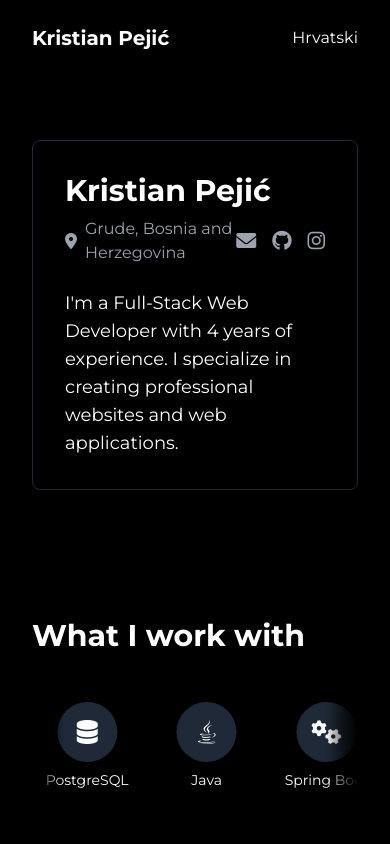
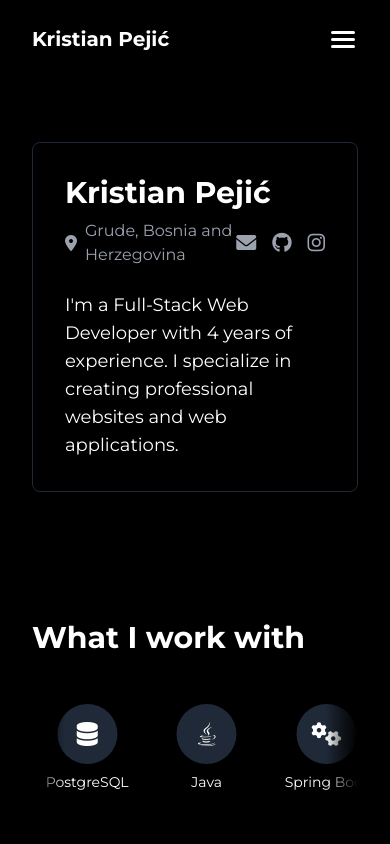
Before and after one commit to KristianPejic/KikoPortfolio, an Angular app: page / in a window 390 px wide. Shown: the top 844 px of the page. Built offline with nearby package versions, Linux system fonts and the light colour scheme.

Commit message:
Hamburger navbar

```diff
--- a/src/app/components/navbar/navbar.component.css
+++ b/src/app/components/navbar/navbar.component.css
@@ -0,0 +1,65 @@
+.hamburger-btn {
+  position: relative;
+  width: 30px;
+  height: 30px;
+  display: flex;
+  flex-direction: column;
+  justify-content: center;
+  align-items: center;
+  z-index: 20;
+}
+
+.hamburger-line {
+  width: 24px;
+  height: 3px;
+  background-color: white;
+  margin: 3px 0;
+  border-radius: 1.5px;
+  transition: all 0.3s ease-in-out;
+  position: absolute;
+}
+
+.hamburger-line:nth-child(1) {
+  transform: translateY(-7px);
+}
+
+.hamburger-line:nth-child(3) {
+  transform: translateY(7px);
+}
+
+button.active {
+  border: 2px solid white;
+  border-radius: 4px;
+  background-color: transparent;
+}
+
+button.active .hamburger-line:nth-child(1) {
+  transform: rotate(45deg);
+}
+
+button.active .hamburger-line:nth-child(2) {
+  opacity: 0;
+}
+
+button.active .hamburger-line:nth-child(3) {
+  transform: rotate(-45deg);
+}
+
+.mobile-menu {
+  transform: translateY(-100%);
+  transition: transform 0.3s ease-in-out;
+}
+
+.mobile-menu.active {
+  transform: translateY(0);
+}
+
+@media (min-width: 768px) {
+  .hamburger-btn {
+    display: none !important;
+  }
+
+  .mobile-menu {
+    display: none !important;
+  }
+}
--- a/src/app/components/navbar/navbar.component.html
+++ b/src/app/components/navbar/navbar.component.html
@@ -13,9 +13,64 @@
     <a href="#contact" class="hover:text-cyan-600">Contact Me</a>
   </div>
 
-  <div>
+  <div class="hidden md:block">
     <button (click)="toggleLanguage()" class="hover:text-cyan-600">
       {{ currentLanguage === "en" ? "Hrvatski" : "English" }}
     </button>
   </div>
+
+  <button
+    (click)="toggleMenu()"
+    [class.active]="isMenuOpen"
+    class="block md:hidden hamburger-btn"
+  >
+    <span class="hamburger-line"></span>
+    <span class="hamburger-line"></span>
+    <span class="hamburger-line"></span>
+  </button>
+
+  <div
+    [class.active]="isMenuOpen"
+    class="mobile-menu block md:hidden fixed top-0 left-0 w-full bg-black transform -translate-y-full transition-transform duration-300 ease-in-out z-10"
+  >
+    <div class="flex flex-col items-center py-16 space-y-6">
+      <a
+        href="#about"
+        (click)="closeMenu()"
+        class="text-xl hover:text-cyan-600 transition-colors duration-300"
+        >About</a
+      >
+      <a
+        href="#my-work"
+        (click)="closeMenu()"
+        class="text-xl hover:text-cyan-600 transition-colors duration-300"
+        >My work</a
+      >
+      <a
+        href="#projects"
+        (click)="closeMenu()"
+        class="text-xl hover:text-cyan-600 transition-colors duration-300"
+        >Projects</a
+      >
+      <a
+        href="#posts"
+        (click)="closeMenu()"
+        class="text-xl hover:text-cyan-600 transition-colors duration-300"
+        >Posts</a
+      >
+      <a
+        href="#contact"
+        (click)="closeMenu()"
+        class="text-xl hover:text-cyan-600 transition-colors duration-300"
+        >Contact Me</a
+      >
+
+      <button
+        (click)="toggleLanguage()"
+        class="text-xl hover:text-cyan-600 transition-colors duration-300"
+      >
+        {{ currentLanguage === "en" ? "Hrvatski" : "English" }}
+      </button>
+    </div>
+  </div>
 </nav>
--- a/src/app/components/navbar/navbar.component.ts
+++ b/src/app/components/navbar/navbar.component.ts
@@ -8,8 +8,16 @@ import { LanguageService } from '../../services/language.service';
 })
 export class NavbarComponent {
   currentLanguage: 'en' | 'hr' = 'en';
+  isMenuOpen = false;
+  constructor(private languageService: LanguageService) {}
 
-  constructor(private languageService: LanguageService) {}
+  toggleMenu() {
+    this.isMenuOpen = !this.isMenuOpen;
+  }
+
+  closeMenu() {
+    this.isMenuOpen = false;
+  }
 
   toggleLanguage() {
     this.currentLanguage = this.currentLanguage === 'en' ? 'hr' : 'en';
```
